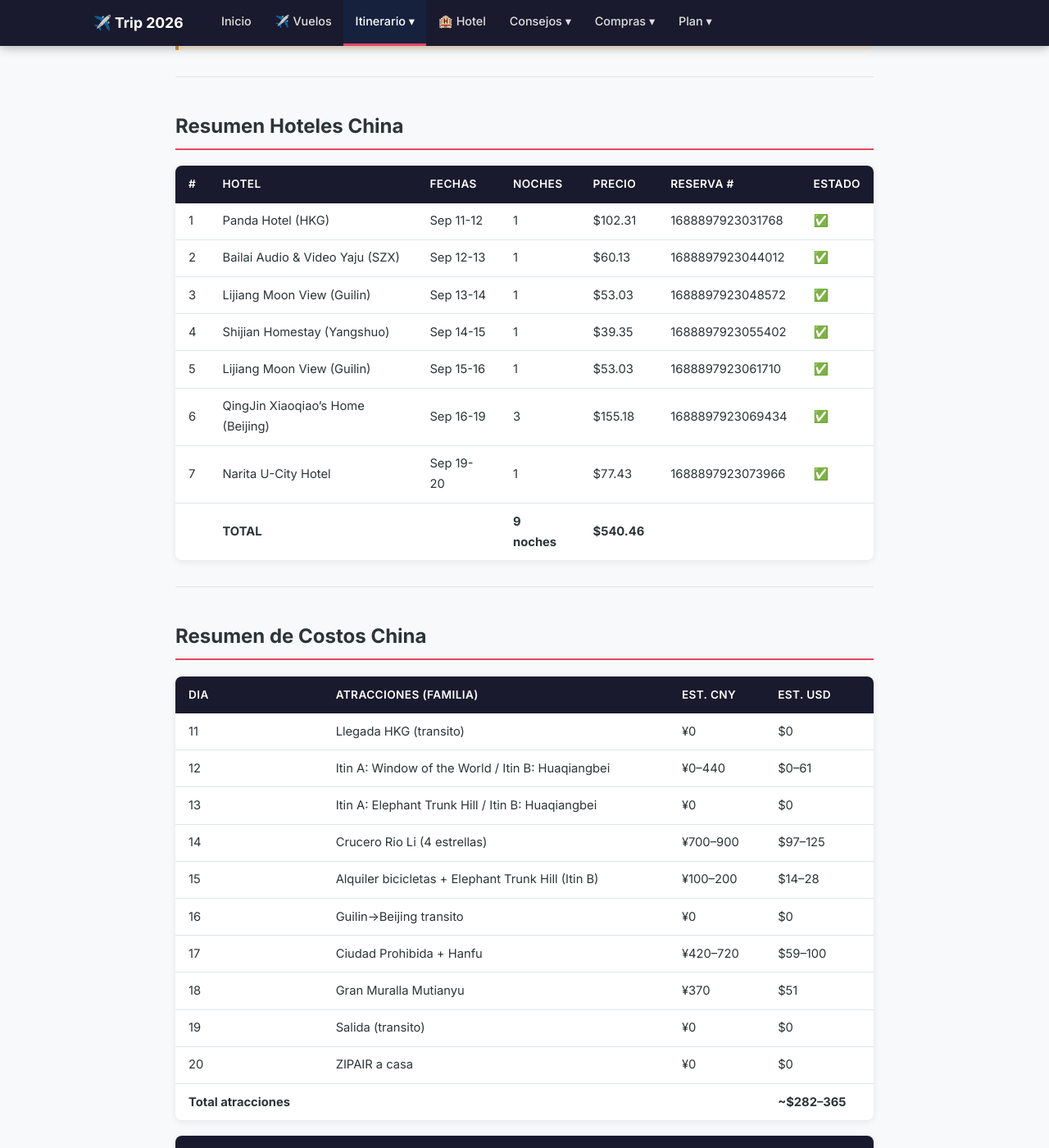
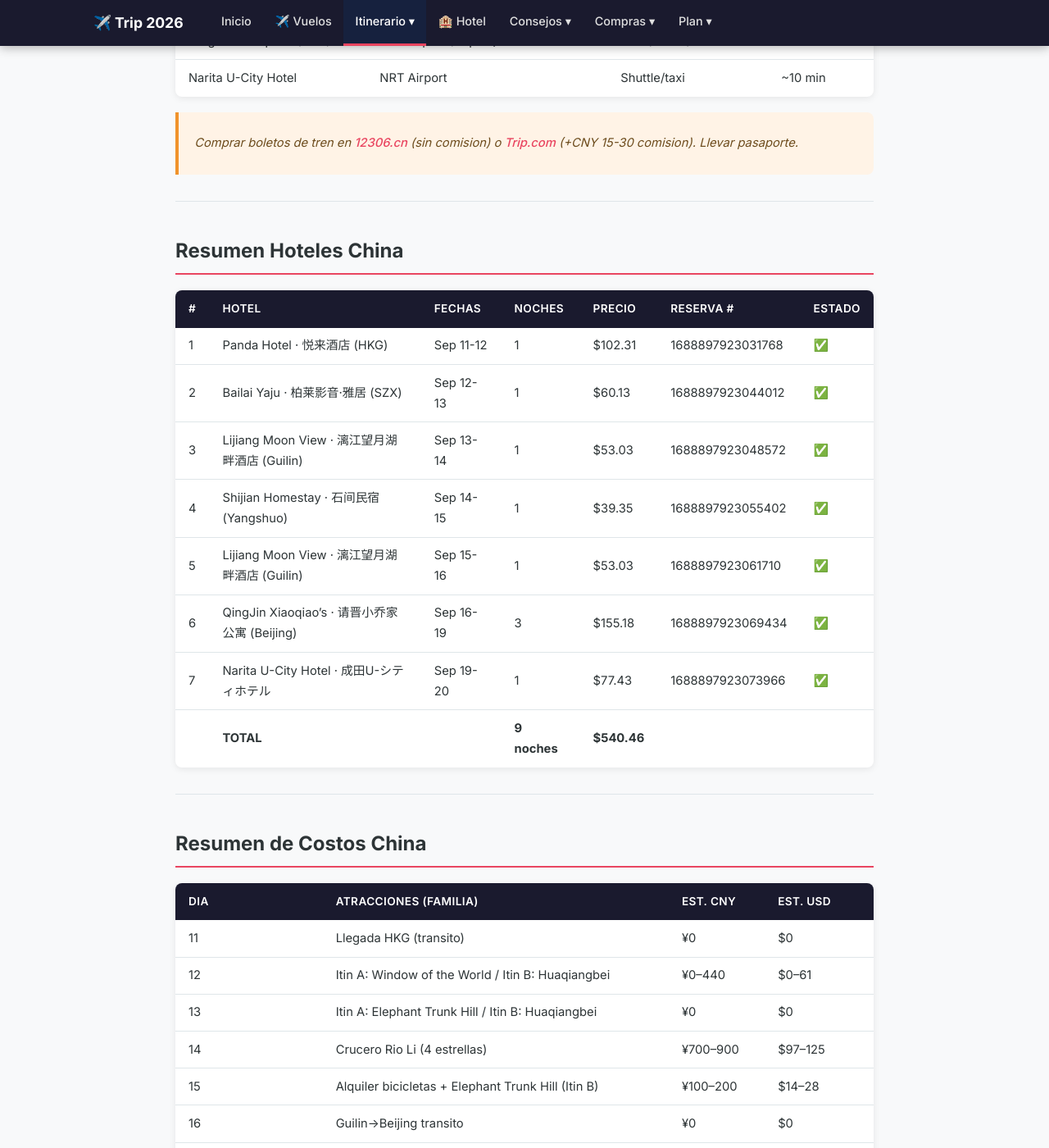
Before and after one commit to nescool101/nescaotravelplanner, a Jekyll site: the page built from itinerary/china.md, in a window 1280 px wide and 1400 px high, scrolled down 17078 px. Shown: the whole window at 82% size. Built offline with Jekyll 4.4.1, drawn with Linux system fonts in a browser that asks for light colours; some of the changed text lies outside the part shown.

Commit message:
Add Japanese and Chinese hotel names for easier local identification
Japan hotels now include Japanese names (成田U-シティホテル, ホテルコンファクト,
ホテルセントメイン名古屋, アーバンホテル京都四条プレミアム) and China/HK hotels
include Chinese names (悦来酒店, 柏莱影音·雅居, 漓江望月湖畔酒店, 石间民宿,
请晋小乔家公寓) across all hotel pages and itineraries.

Co-Authored-By: Claude Opus 4.6 <noreply@anthropic.com>

```diff
--- a/itinerary/china.md
+++ b/itinerary/china.md
@@ -25,7 +25,7 @@ nav_group: itinerary
 
 ## Hong Kong (escala nocturna) — 1 noche (Sep 11–12)
 
-**Alojamiento:** Panda Hotel · Family Single Double Room
+**Alojamiento:** Panda Hotel · 悦来酒店 · Family Single Double Room
 **Direccion:** No.3 Tsuen Wah Street, Tsuen Wan
 **Reserva:** Trip.com #1688897923031768 · $102.31 · ✅ Confirmado
 **Check-in:** ~1:00 AM (Sep 12) · **Check-out:** Manana Sep 12
@@ -35,7 +35,7 @@ nav_group: itinerary
 ## Shenzhen — 1 noche (Sep 12–13)
 
 **Zona:** Futian District
-**Alojamiento:** Bailai Audio & Video Yaju · Superior Queen Room
+**Alojamiento:** Bailai Audio & Video Yaju · 柏莱影音·雅居 · Superior Queen Room
 **Reserva:** Trip.com #1688897923044012 · $60.13 · ✅ Confirmado
 **Check-in:** 2:00 PM Sep 12 · **Check-out:** 12:00 PM Sep 13
 **Metro:** Gangxia Station (L1/L7) · ~5 min caminando al hotel
@@ -57,7 +57,7 @@ nav_group: itinerary
 | 8:40 PM | ✈️ **Vuelo KIX → HKG** | Peach Aviation MM27 · 4h 15m sin escalas · Conf: X5TPBU |
 | ~11:55 PM | 🛬 Llegar a Hong Kong (HKG) | Inmigracion + equipaje |
 | ~12:30 AM | 🚕 Taxi al hotel HKG | ⚠️ Ultimo tren a Shenzhen ya salio (~10:30 PM) |
-| ~1:00 AM | 🏨 Check in HKG hotel | Noche en Hong Kong. Manana libre + cruzar a SZX en la tarde. |
+| ~1:00 AM | 🏨 Check in Panda Hotel · 悦来酒店 | Noche en Hong Kong. Manana libre + cruzar a SZX en la tarde. |
 
 > *⚠️ Peach llega 11:55 PM — NO hay tren a Shenzhen a esa hora. Dormir en HKG, manana libre, cruzar en la tarde (~3 PM).*
 >
@@ -70,18 +70,18 @@ nav_group: itinerary
 | Hora | Opcion A — Atracciones | Opcion B — Shopping |
 |------|----------------------|---------------------|
 | 8:00 AM | 😴 Dormir (llegamos ~1 AM) | ☕ Despertar, prepararse |
-| 8:30 AM | 😴 Dormir | 🧳 **Dejar maletas en recepcion Panda Hotel** — explorar HK sin equipaje |
+| 8:30 AM | 😴 Dormir | 🧳 **Dejar maletas en recepcion Panda Hotel · 悦来酒店** — explorar HK sin equipaje |
 | 9:00 AM | ☕ Despertar / dim sum | 🇭🇰 **Explorar HK manana** — dim sum, Sam Tung Uk Museum (GRATIS) |
 | 9:30–10:30 AM | 🇭🇰 Manana ligera en HK (Tsim Sha Tsui / Tsuen Wan) | 🇭🇰 Seguir explorando HK |
 | 10:30 AM | 🇭🇰 Seguir en HK | 🧳 Recoger maletas (check-out 11 AM) |
 | 11:15 AM | 🇭🇰 Seguir en HK | 🚶 Caminar a Tsuen Wan West MTR (~16 min) |
 | 11:30 AM | 🇭🇰 Seguir en HK | 🚇 MTR → West Kowloon (~13 min) |
 | 12:00 PM | 🇭🇰 Seguir en HK | 🚄 **Tren West Kowloon → Futian** (14 min) ⛳ ENTRADA A CHINA |
-| 12:30 PM | 🧳 Check out Panda Hotel | 🍜 Almuerzo en Futian / Gangxia |
+| 12:30 PM | 🧳 Check out Panda Hotel · 悦来酒店 | 🍜 Almuerzo en Futian / Gangxia |
 | 1:30 PM | 🛂 West Kowloon — cruce fronterizo | 😴 Tiempo libre / descanso |
-| 2:00 PM | 🛂 Seguridad + inmigracion (~45 min) | 🏨 **Check-in Bailai Yaju** — maletas, siesta Diego |
+| 2:00 PM | 🛂 Seguridad + inmigracion (~45 min) | 🏨 **Check-in Bailai Yaju · 柏莱影音·雅居** — maletas, siesta Diego |
 | 3:00 PM | 🚄 **Tren West Kowloon → Futian** ⛳ ENTRADA A CHINA | 📱 **Huaqiangbei — SEG + Electronics World** |
-| 3:30 PM | 🏨 Check-in Bailai Yaju | 📱 Shopping telefonos, tech, accesorios |
+| 3:30 PM | 🏨 Check-in Bailai Yaju · 柏莱影音·雅居 | 📱 Shopping telefonos, tech, accesorios |
 | 5:00 PM | 🌍 **Window of the World** (¥220/adulto, ninos GRATIS) | 📱 Shopping (SEG cierra ~7 PM) |
 | 6:30 PM | 🌍 Window of the World | 📱 Electronics World cierra |
 | 7:00 PM | 🍜 Cena — Coco Park / Shopping Park | 🍜 Cena cerca de Huaqiangbei |
@@ -105,7 +105,7 @@ nav_group: itinerary
 ## Guilin — 1 noche (Sep 13–14)
 
 **Zona:** Xiufeng District · Two Rivers & Four Lakes
-**Alojamiento:** Lijiang Moon View · Tatami King Room
+**Alojamiento:** Lijiang Moon View · 漓江望月湖畔酒店 · Tatami King Room
 **Reserva:** Trip.com #1688897923048572 · $53.03 · ✅ Confirmado
 **Check-in:** 2 PM · **Check-out:** 12 PM
 **Distancia:** 700m de Guilin Station (~10 min caminando)
@@ -120,7 +120,7 @@ nav_group: itinerary
 | 9:15 AM | 🌍 **Window of the World** (¥220/adulto, ninos GRATIS) | 😴 Tiempo libre |
 | 10:00 AM | 🌍 Window of the World | 📱 **Huaqiangbei — compras pendientes** (tiendas abren ~10 AM) |
 | 11:45 AM | 🚇 Metro → Gangxia, recoger maletas | 📱 Shopping |
-| 12:00 PM | 🍜 Almuerzo | 🧳 **Check out Bailai** — dejar maletas recepcion o lockers metro (丰巢) |
+| 12:00 PM | 🍜 Almuerzo | 🧳 **Check out Bailai · 柏莱影音·雅居** — dejar maletas recepcion o lockers metro (丰巢) |
 | 12:30 PM | 🍜 Almuerzo | 🍜 Almuerzo |
 | 1:00 PM | 🚇 Metro L7 → Shenzhen North (~25 min) | 🚶 Tiempo libre / ultimas compras |
 | 1:30 PM | 🛂 Llegar a SZ North (30 min antes) | 🚶 Opcional: Window of the World si queda tiempo |
@@ -154,7 +154,7 @@ nav_group: itinerary
 ## Yangshuo — 1 noche (Sep 14–15)
 
 **Zona:** Chaoyang Village · Yulong River
-**Alojamiento:** Shijian Homestay · Cicadas Sing Family Room (Japanese Tatami)
+**Alojamiento:** Shijian Homestay · 石间民宿 · Cicadas Sing Family Room (Japanese Tatami)
 **Reserva:** Trip.com #1688897923055402 · $39.35 · ✅ Confirmado
 **Check-in:** 2 PM · **Check-out:** 12 PM
 
@@ -178,7 +178,7 @@ nav_group: itinerary
 | | | Llevar chaqueta ligera para lluvia |
 | ~1:30 PM | 🛬 Llegar al muelle de Yangshuo | El barco atraca cerca del pueblo de Yangshuo |
 | ~2:00 PM | 🚕 Taxi/van muelle → Shijian Homestay | ~20-25 min · Chaoyang Village, Yulong River |
-| 2:30 PM | 🏨 Check in Shijian Homestay | Descanso breve |
+| 2:30 PM | 🏨 Check in Shijian Homestay · 石间民宿 | Descanso breve |
 | 4:00 PM | 🚕 Taxi homestay → West Street | ~15-20 min |
 | 4:30 PM | 🚶 **Paseo por West Street (西街)** | Tiendas, cafes, comida callejera |
 | 6:30 PM | 🍜 Cena de pescado con cerveza (啤酒鱼) | *Especialidad de Yangshuo!* |
@@ -197,7 +197,7 @@ nav_group: itinerary
 ## Guilin (regreso) — 1 noche (Sep 15–16)
 
 **Zona:** Xiufeng District · Two Rivers & Four Lakes
-**Alojamiento:** Lijiang Moon View (igual que Sep 13) · Tatami King Room
+**Alojamiento:** Lijiang Moon View · 漓江望月湖畔酒店 (igual que Sep 13) · Tatami King Room
 **Reserva:** Trip.com #1688897923061710 · $53.03 · ✅ Confirmado
 **Check-in:** 2 PM · **Check-out:** 12 PM
 **Distancia:** 700m de Guilin Station (~10 min caminando)
@@ -217,7 +217,7 @@ nav_group: itinerary
 | 2:00 PM | 🚐 **Bus Yangshuo → Guilin** | ~1.5h · ~¥30–50/persona |
 | | | Buses cada 20-30 min · Llega a Guilin Bus Station |
 | 3:30 PM | 🚕 Taxi/caminar a Lijiang Moon View | ~10-15 min desde estacion |
-| 3:45 PM | 🏨 Check in Lijiang Moon View | Mismo hotel que Sep 13 |
+| 3:45 PM | 🏨 Check in Lijiang Moon View · 漓江望月湖畔酒店 | Mismo hotel que Sep 13 |
 | 4:30 PM | 🐘 **Elephant Trunk Hill (象鼻山)** *(solo Itinerario B)* | **GRATIS** desde enero 2022 · 6:30 AM–7 PM · ~2 km del hotel |
 | | | *Si eligieron Itinerario A, ya lo hicieron en Day 13. Si eligieron B, hacerlo ahora.* |
 | 5:30 PM | 🚶 Paseo por el rio | Zona de Dos Rios y Cuatro Lagos (两江四湖) |
@@ -238,7 +238,7 @@ nav_group: itinerary
 ## Pekin — 3 noches (Sep 16–19)
 
 **Zona:** Chaoyang CBD · Jianguomen
-**Alojamiento:** QingJin Xiaoqiao's Home Hotel Apartment · Sunshine Family Friendly Room (2 Beds)
+**Alojamiento:** QingJin Xiaoqiao's Home Hotel Apartment · 请晋小乔家公寓 · Sunshine Family Friendly Room (2 Beds)
 **Reserva:** Trip.com #1688897923069434 · $155.18 (3 noches) · ✅ Confirmado
 **Check-in:** 2 PM · **Check-out:** 12 PM
 
@@ -248,7 +248,7 @@ nav_group: itinerary
 
 | Hora | Actividad | Detalles |
 |------|----------|---------|
-| 12:00 PM | 🧳 Check out Lijiang Moon View | Ultimo dia en Guilin |
+| 12:00 PM | 🧳 Check out Lijiang Moon View · 漓江望月湖畔酒店 | Ultimo dia en Guilin |
 | 12:30 PM | 🍜 Almuerzo en Guilin | Ultimos fideos de arroz! |
 | 1:30 PM | 🚕 Taxi a Guilin Liangjiang Airport (KWL) | ~40 min · **Terminal 2** |
 | **2:40 PM** | 🛫 **Llegar al aeropuerto (2h antes de vuelo domestico)** | Mostradores check-in: **A09-A16, B09-B16** (cerca de puerta 1) |
@@ -258,7 +258,7 @@ nav_group: itinerary
 | | | PNR: BKMCEQD / BKMCFLI |
 | 7:35 PM | 🛬 Llegar a Beijing Daxing (PKX) | ⚠️ PKX (Daxing), NO es PEK (Capital) |
 | ~8:30 PM | 🚕 Taxi/Didi al hotel | PKX → Chaoyang CBD ~50-70 min · **55 km** |
-| ~9:30 PM | 🏨 Check in QingJin Xiaoqiao's Home | Sunshine Family Friendly Room |
+| ~9:30 PM | 🏨 Check in QingJin Xiaoqiao's Home · 请晋小乔家公寓 | Sunshine Family Friendly Room |
 | 10:00 PM | 🍜 Cena tarde cerca del hotel | *Primer dia en Beijing. Cena ligera.* |
 
 > *⚠️ Vuelo DOMESTICO: llegar 2h antes (2:40 PM). Check-in cierra 4:10 PM.*
@@ -360,7 +360,7 @@ nav_group: itinerary
 | Hora | Actividad | Detalles |
 |------|----------|---------|
 | 6:30 AM | ⏰ Despertar + ultimos preparativos | *Preparar maletas la noche anterior (Dia 18)!* |
-| 7:00 AM | 🧳 Check out QingJin Xiaoqiao's Home | — |
+| 7:00 AM | 🧳 Check out QingJin Xiaoqiao's Home · 请晋小乔家公寓 | — |
 | 7:15 AM | 🚕 Taxi a aeropuerto **PEK** (Capital) | ~30-40 min desde Chaoyang CBD · ⚠️ PEK no PKX! |
 | **7:45 AM** | 🛫 **Llegar al aeropuerto (3h antes de vuelo internacional)** | **Terminal 3** · Spring Airlines Japan |
 | | | Reserva #1688898771799646 · PIN: **** |
@@ -437,13 +437,13 @@ nav_group: itinerary
 
 | # | Hotel | Fechas | Noches | Precio | Reserva # | Estado |
 |---|-------|-------|--------|-------|-----------|--------|
-| 1 | Panda Hotel (HKG) | Sep 11-12 | 1 | $102.31 | 1688897923031768 | ✅ |
-| 2 | Bailai Audio & Video Yaju (SZX) | Sep 12-13 | 1 | $60.13 | 1688897923044012 | ✅ |
-| 3 | Lijiang Moon View (Guilin) | Sep 13-14 | 1 | $53.03 | 1688897923048572 | ✅ |
-| 4 | Shijian Homestay (Yangshuo) | Sep 14-15 | 1 | $39.35 | 1688897923055402 | ✅ |
-| 5 | Lijiang Moon View (Guilin) | Sep 15-16 | 1 | $53.03 | 1688897923061710 | ✅ |
-| 6 | QingJin Xiaoqiao's Home (Beijing) | Sep 16-19 | 3 | $155.18 | 1688897923069434 | ✅ |
-| 7 | Narita U-City Hotel | Sep 19-20 | 1 | $77.43 | 1688897923073966 | ✅ |
+| 1 | Panda Hotel · 悦来酒店 (HKG) | Sep 11-12 | 1 | $102.31 | 1688897923031768 | ✅ |
+| 2 | Bailai Yaju · 柏莱影音·雅居 (SZX) | Sep 12-13 | 1 | $60.13 | 1688897923044012 | ✅ |
+| 3 | Lijiang Moon View · 漓江望月湖畔酒店 (Guilin) | Sep 13-14 | 1 | $53.03 | 1688897923048572 | ✅ |
+| 4 | Shijian Homestay · 石间民宿 (Yangshuo) | Sep 14-15 | 1 | $39.35 | 1688897923055402 | ✅ |
+| 5 | Lijiang Moon View · 漓江望月湖畔酒店 (Guilin) | Sep 15-16 | 1 | $53.03 | 1688897923061710 | ✅ |
+| 6 | QingJin Xiaoqiao's · 请晋小乔家公寓 (Beijing) | Sep 16-19 | 3 | $155.18 | 1688897923069434 | ✅ |
+| 7 | Narita U-City Hotel · 成田U-シティホテル | Sep 19-20 | 1 | $77.43 | 1688897923073966 | ✅ |
 | | **TOTAL** | | **9 noches** | **$540.46** | | |
 
 ---
```
Also changed, not shown: accommodations.md (+20 -20 lines), hotel-booking-notes.md (+10 -10 lines), itinerary/japan.md (+18 -18 lines).
